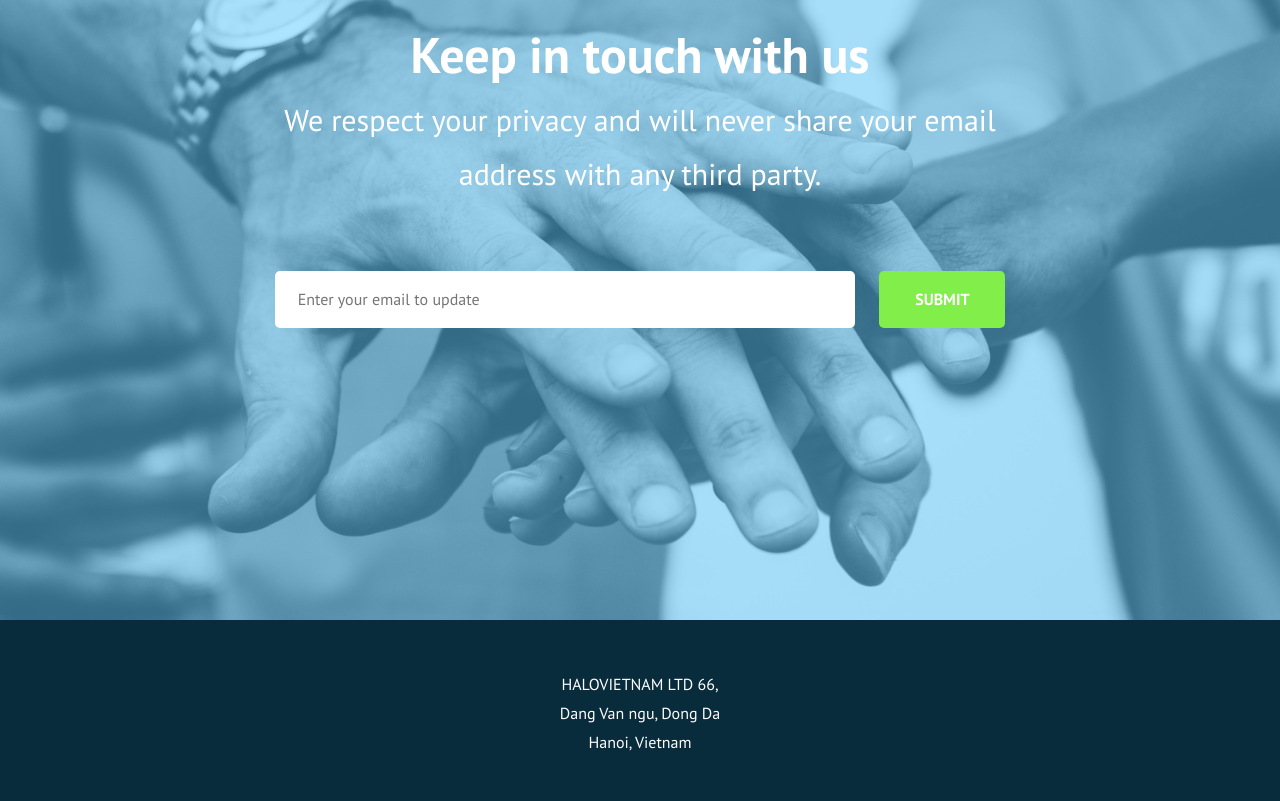
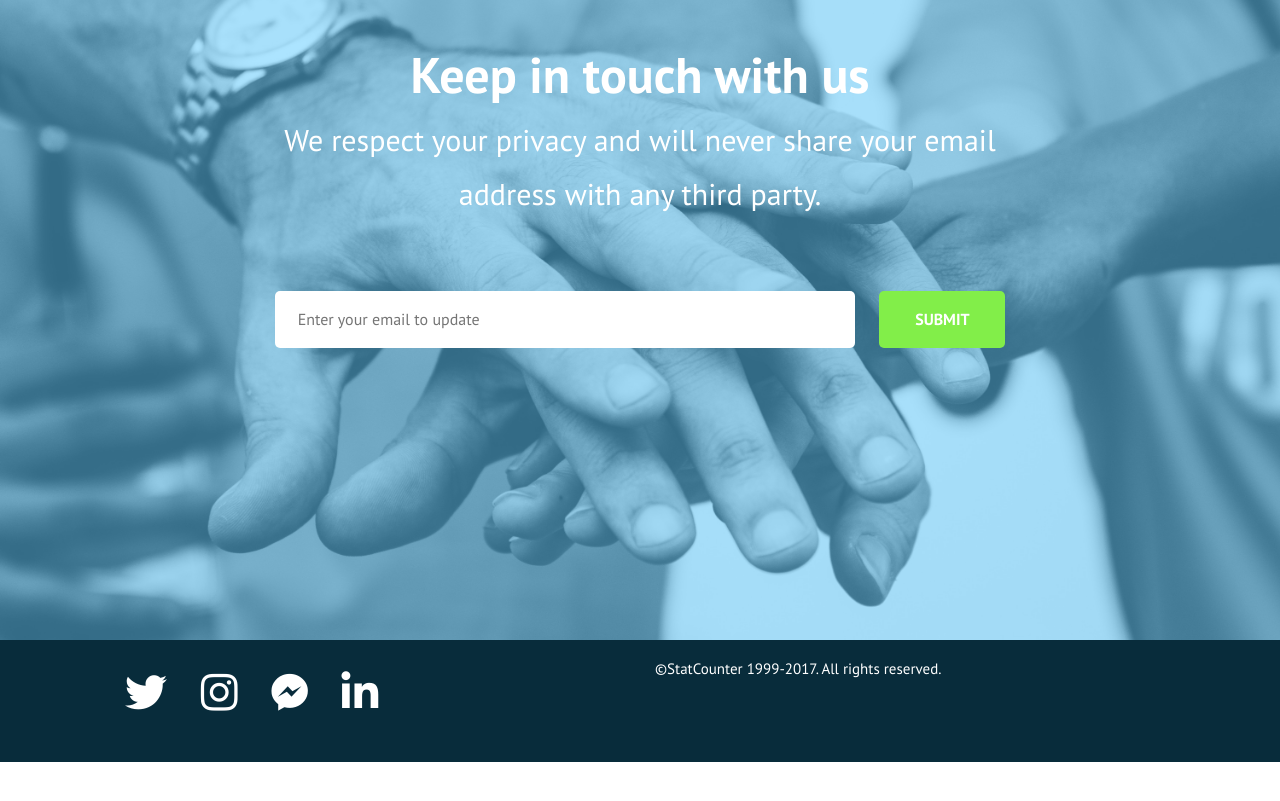
Before and after one commit to RadistkaKat/MobilePlatform, a plain HTML site: page index.html in a window 1280 px wide. Shown: the part 3277-4078 px from the top of the page. After the commit the page ends 4039 px from the top, so only its background shows below. Drawn offline with nearby package versions, Linux system fonts and the light colour scheme.

Commit message:
add new changes

```diff
--- a/css/main.css
+++ b/css/main.css
@@ -335,6 +335,10 @@ body{
 
 /* Четвертый экран */
 
+.slider{
+    margin-bottom: 10px;
+}
+
 .slider img{
     max-width: 100%;
     height: 121px;
@@ -457,13 +461,27 @@ body{
 
 .footer {
     background: #082C3B;
-    padding:50px 0 94px;
+    padding: 15px 0 15px;
+    margin: 0 auto;
 }
-
-.credits {
-    color: #fff;
-    font-size: 16px;
-    width: 184px;
-    margin: 0 auto;
-    text-align: center;
+.social {
+    list-style-type: none;
 }
+.social__item {
+    display: inline-block;
+    margin-right:30px;
+}
+.social a{
+    font-size: 42px;
+    transition: all 0.3s ease;
+    color: white;
+}
+.social__item a:hover {
+    text-decoration: none;
+    color: #5BC9FF;
+}
+.rights p{
+    text-decoration: none;
+    color: white;
+    font-size: 15px;
+}
--- a/index.html
+++ b/index.html
@@ -369,11 +369,33 @@
         <footer id="footer" class="footer">
             <div class="container">
                 <div class="row">
-                    <div class="col-md-12">
-                        <div class="credits">
-                            HALOVIETNAM LTD
-                            66, Dang Van ngu, Dong Da
-                            Hanoi, Vietnam
+                    <div class="col-md-6">
+                        <ul class="social">
+                            <li class="social__item">
+                                <a href="javascript:void(0)" class="social__link">
+                                    <i class="fab fa-twitter"></i>
+                                </a>
+                            </li>
+                            <li class="social__item">
+                                <a href="javascript:void(0)" class="social__link">
+                                    <i class="fab fa-instagram"></i>
+                                </a>
+                            </li>
+                            <li class="social__item">
+                                <a href="javascript:void(0)" class="social__link">
+                                    <i class="fab fa-facebook-messenger"></i>
+                                </a>
+                            </li>
+                            <li class="social__item">
+                                <a href="javascript:void(0)" class="social__link">
+                                    <i class="fab fa-linkedin-in"></i>
+                                </a>
+                            </li>
+                        </ul>
+                    </div>
+                    <div class="col-md-6">
+                        <div class="rights">
+                            <p>&copy;StatCounter 1999-2017. All rights reserved.</p>
                         </div>
                     </div>
                 </div>
@@ -381,6 +403,7 @@
         </footer>
     </div>
 </div>
+
     <!-- javascript -->
     <script src="./js/common.js"></script>
     <!-- slickslider -->
```
